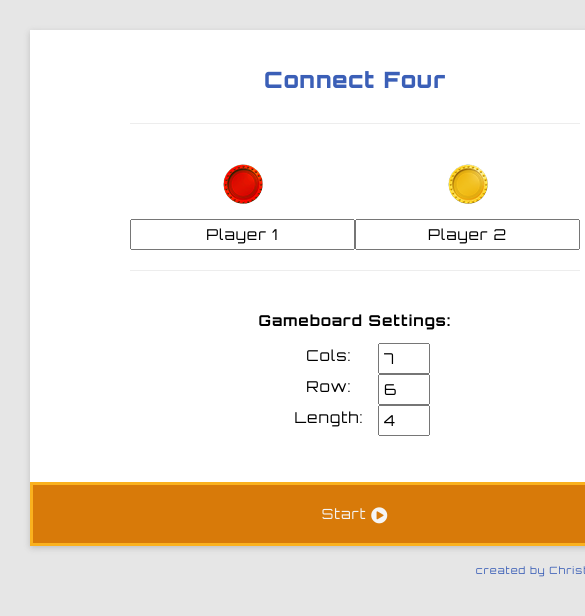
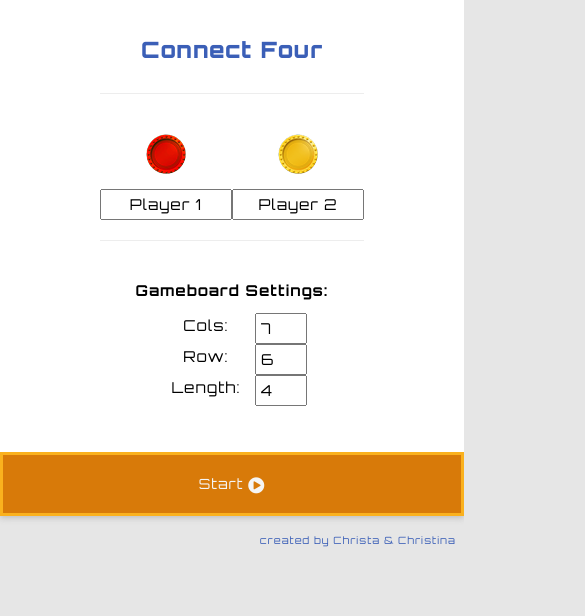
Before and after one commit to jessequiroga/react-connect4, a React app: page / in a window 390 px wide. Shown: the top 616 px of the page, 585 px wide, since content can reach past the window. Built offline with nearby package versions, Linux system fonts and the light colour scheme.

Commit message:
fix responsive design

```diff
--- a/src/app/components/GameWrapper/GameWrapper.jsx
+++ b/src/app/components/GameWrapper/GameWrapper.jsx
@@ -7,7 +7,7 @@ export default class GameWrapper extends React.Component {
   render() {
     const { gameStarted, startGame, stopGame } = this.props
     return (
-      <div className="component__gamewrapper">
+      <div className="component__gamewrapper container">
         <h1>Connect Four</h1>
         { gameStarted ?
           <GameContainer onGameStop={ stopGame } /> :
--- a/src/app/components/Settings/Settings.jsx
+++ b/src/app/components/Settings/Settings.jsx
@@ -34,6 +34,7 @@ export default function Settings({ onGameStart,
   return (
     <div className="component__settings">
       <div className="players">
+
         <div className="flex">
             <label className="labelPlayer player1"></label>
             <label className="labelPlayer player2"> </label>
--- a/src/app/components/Settings/Settings.scss
+++ b/src/app/components/Settings/Settings.scss
@@ -5,6 +5,7 @@
 	  	border-bottom: 1px solid #ededed;
 
 			.input {
+			  width: 120px;
 				padding: 4px;
 				margin-top: 15px;
 				text-align: center;
--- a/src/app/components/Status/Status.jsx
+++ b/src/app/components/Status/Status.jsx
@@ -15,7 +15,7 @@ export default class Status extends React.Component {
 			player = 'No winner'
 		}
 		else if (this.props.status == 'running') {
-			message = 'Current player: '
+			message = 'Player on turn: '
 		}
 		else if (this.props.status == 'gameover') {
 			message = 'The winner is: '
@@ -23,7 +23,7 @@ export default class Status extends React.Component {
 
     return (
       <p className="player">
-      		{ message }
+      		{ message }<br/>
 					<span className="currPlayer">{ player }</span><br/>
       </p>
   	)
--- a/src/public/index.html
+++ b/src/public/index.html
@@ -3,6 +3,7 @@
   <head>
     <meta charset="utf-8">
 
+    <meta name="viewport" content="width=device-width, initial-scale=1">
     <link rel="stylesheet" href="https://maxcdn.bootstrapcdn.com/font-awesome/4.5.0/css/font-awesome.min.css">
     <link href='https://fonts.googleapis.com/css?family=Orbitron:400,700,900' rel='stylesheet' type='text/css'>
     <link href='https://fonts.googleapis.com/css?family=Exo:400,500,800' rel='stylesheet' type='text/css'>
@@ -10,7 +11,7 @@
     <title>Connect 4 - React App</title>
   </head>
   <body>
-    <div id="root"></div>
+    <div id="root" className="app"></div>
 
   	<script crossorigin type="text/javascript" src="js/bundle.js"></script>
   </body>
--- a/src/style/styles.scss
+++ b/src/style/styles.scss
@@ -9,7 +9,7 @@
 }
 
 body {
-  margin: 30px;
+  margin: 0;
   background-color: $backgroundColor;
 }
 
```
